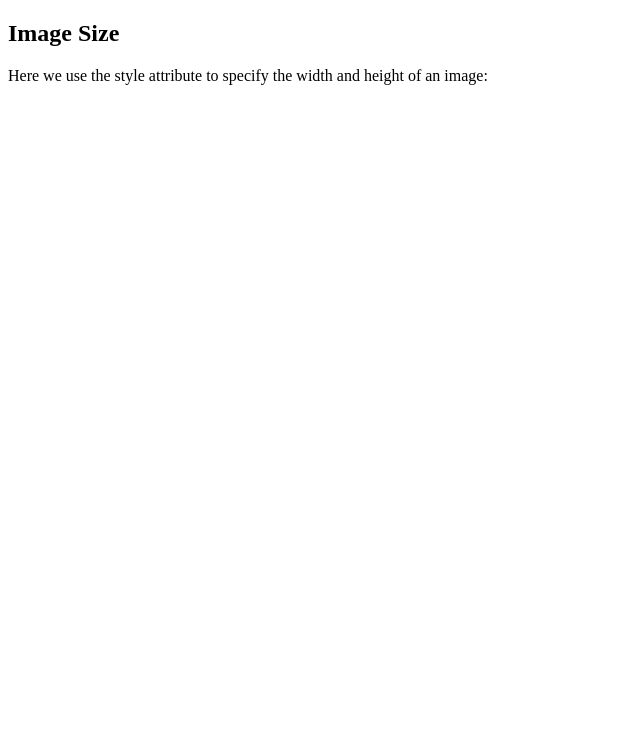
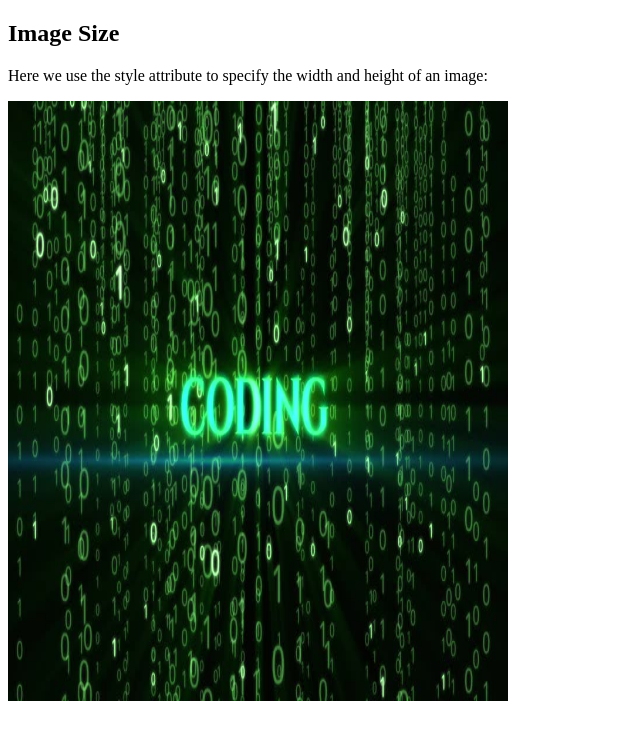
Before and after one commit to A-H-07/mysite, a plain HTML site: page index.html in a window 1280 px wide. Shown: the whole page, without its empty margins (0-640 px from the left). Drawn offline with Linux system fonts and the light colour scheme.

Commit message:
Update index.html

```diff
--- a/index.html
+++ b/index.html
@@ -6,7 +6,7 @@
 
 <p>Here we use the style attribute to specify the width and height of an image:</p>
 
-
+<img src="11.jpg" alt="11.jpg" style="width:500px;height:600px;">
 
 </body>
 </html>
```
